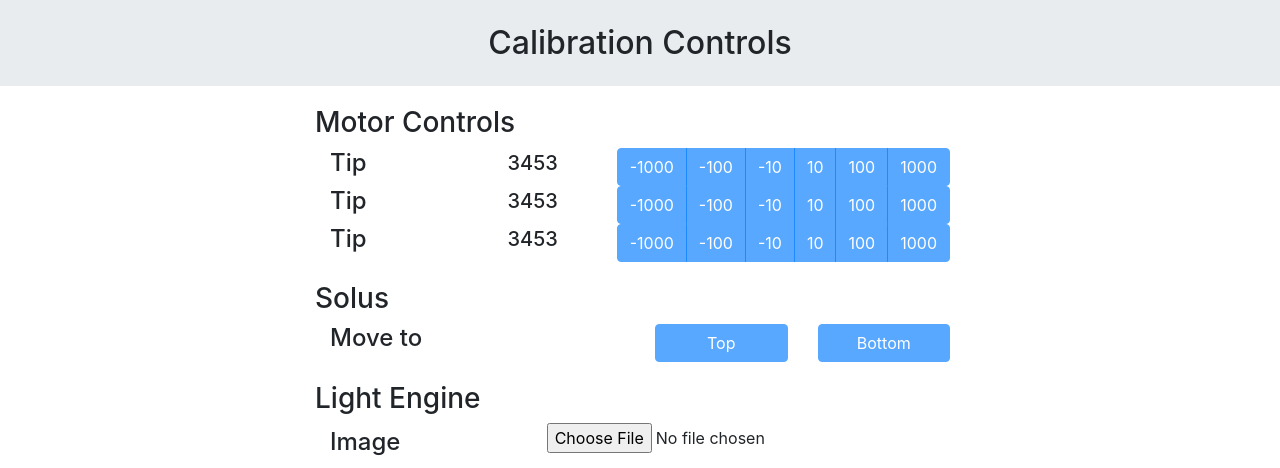
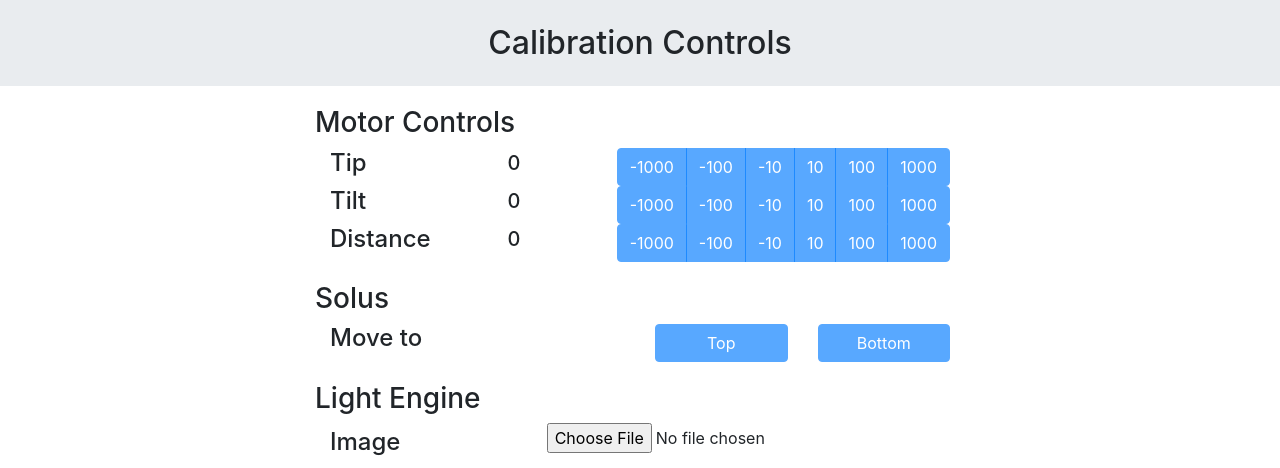
Before and after one commit to 3D-Printing-for-Microfluidics/3D_printer_control, a Flask app: page /calibrate in a window 1280 px wide. Shown: the top 468 px of the page. Run offline with Flask 2, Linux system fonts and the light colour scheme; some libraries are stand-ins or nearby versions.

Commit message:
Finish frontend calibration motor controls

```diff
--- a/printer_server/printer_server/static/js/calibrate.js
+++ b/printer_server/printer_server/static/js/calibrate.js
@@ -23,22 +23,6 @@ var enable_all_buttons = function(){
     $('button').prop('disabled', false);
 }
 
-// var update_print_message = function(message) {
-//     if(!$.isEmptyObject(message)) {
-//         var new_text = `
-//         <div class="row">
-//             <div class="col-4">
-//             ${message.time}
-//             </div>
-//             <div class="col-8">
-//             ${message.text}
-//             </div>
-//         </div>
-//         `;
-//         $("#print-message").append(new_text);
-//     }
-// }
-
 $(document).ready(function(){
 
     var slider = document.getElementById("myRange");
@@ -52,7 +36,6 @@ $(document).ready(function(){
 
     // Set up socket and send message to initialize hardware
     var socket = io.connect("http://" + document.domain + ":" + location.port + "/calibrate");
-    console.log("Sending init from frontend");
 
     disable_all_buttons();
     socket.emit("initialize");
@@ -61,19 +44,23 @@ $(document).ready(function(){
         enable_all_buttons();
     });
 
+    var tipLabel  = document.getElementById("tip-state");
+    var tiltLabel = document.getElementById("tilt-state");
+    var distLabel = document.getElementById("dist-state");
 
-
-
-    $(".btn-tip").click(function() {
-        // disable_solus_buttons();
-        // socket.emit("solus_go_to_top");
-        console.log("tip clicked");
-        // var mybutton = $(this).val();
-        var mybutton = $(this).text();
-        console.log(mybutton);
-        socket.emit("tip", { "axis": "tip", "move": mybutton });
+    $(".mtr-cntrl-btn").click(function() {
+        var steps = $(this).text();
+        var axis = $(this).parent().attr('aria-label')
+        if (axis == "Tip") {
+            tipLabel.innerHTML = Number(tipLabel.innerHTML) + Number(steps);
+        } else if (axis == "Tilt") {
+            tiltLabel.innerHTML = Number(tiltLabel.innerHTML) + Number(steps);
+        } else if (axis == "Distance") {
+            distLabel.innerHTML = Number(distLabel.innerHTML) + Number(steps);
+        }
+        disable_calibration_motor_buttons();
+        socket.emit("calibration_motor", {"axis": axis, "steps": steps});
     });
-
 
     $("#solus-top-btn").click(function() {
         disable_solus_buttons();
@@ -89,46 +76,8 @@ $(document).ready(function(){
         enable_solus_buttons();
     });
 
-    // socket.on("busy", function(message) {
-    //     $("#printer-state").text("3D Printer is Busy");
-    //     // show_btn();
-    //     start_job_id = "";
-    //     $(".clickable-row").removeClass("table-success");
-    //     update_print_message(message);
-    // });
-
-    // socket.on("uninitialized", function(message) {
-    //     $("#printer-state").text("Uninitialized");
-    //     // show_btn("#init-btn, #shutdown-btn");
-    // });
-
-
-    // socket.on("shutdown completed", function(message) {
-    //     $("html").text("3D printer has been shutdown");
-    // });
-
-    // socket.on("shutdown failed", function(message) {
-    //     // TODO: add a warning window
-    //     update_print_message(message);
-    // });
-
-
-
-    // $("#print-alert-confirm").click(function() {
-    //     var operation = $("#print-alert-title").text();
-    //     var msg;
-
-    //     if (operation === "Start") {
-    //         msg = {job: start_job_id};
-    //     } else if (operation === "Delete Job") {
-    //         msg = {job: delete_job_id};
-    //     } else {
-    //         msg = {};
-    //     }
-    //     socket.emit(operation.toLowerCase(), msg);
-    //     $("#print-alert-title").text("");
-    //     $("#print-alert-body").text("");
-    // });
-
+    socket.on("calibration_motor_done", function() {
+        enable_calibration_motor_buttons();
+    });
 
 });
--- a/printer_server/printer_server/templates/calibrate.html
+++ b/printer_server/printer_server/templates/calibrate.html
@@ -26,54 +26,54 @@
             <h4>Tip</h3>
         </div>
         <div class="col-1">
-            <h5 class="col text-left" id='tip-state'>3453</h5>
+            <h5 class="col text-left" id='tip-state'>0</h5>
         </div>
         <div class="col-8 text-right">
             <div class="btn-group" role="group" aria-label="Tip">
-                <button type="button" class="btn btn-primary btn-tip" >-1000</button>
-                <button type="button" class="btn btn-primary btn-tip">-100</button>
-                <button type="button" class="btn btn-primary btn-tip">-10</button>
-                <button type="button" class="btn btn-primary btn-tip">10</button>
-                <button type="button" class="btn btn-primary btn-tip">100</button>
-                <button type="button" class="btn btn-primary btn-tip">1000</button>
+                <button type="button" class="btn btn-primary mtr-cntrl-btn" >-1000</button>
+                <button type="button" class="btn btn-primary mtr-cntrl-btn">-100</button>
+                <button type="button" class="btn btn-primary mtr-cntrl-btn">-10</button>
+                <button type="button" class="btn btn-primary mtr-cntrl-btn">10</button>
+                <button type="button" class="btn btn-primary mtr-cntrl-btn">100</button>
+                <button type="button" class="btn btn-primary mtr-cntrl-btn">1000</button>
             </div>
         </div>
     </div>
-    <!-- Tip -->
+    <!-- Tilt -->
     <div class="row align-items-center">
         <div class="col-3 text-left">
-            <h4>Tip</h3>
+            <h4>Tilt</h3>
         </div>
         <div class="col-1">
-            <h5 class="col text-left" id='tip-state'>3453</h5>
+            <h5 class="col text-left" id='tilt-state'>0</h5>
         </div>
         <div class="col-8 text-right">
-            <div class="btn-group" role="group" aria-label="Tip">
-                <button type="button" class="btn btn-primary">-1000</button>
-                <button type="button" class="btn btn-primary">-100</button>
-                <button type="button" class="btn btn-primary">-10</button>
-                <button type="button" class="btn btn-primary">10</button>
-                <button type="button" class="btn btn-primary">100</button>
-                <button type="button" class="btn btn-primary">1000</button>
+            <div class="btn-group" role="group" aria-label="Tilt">
+                <button type="button" class="btn btn-primary mtr-cntrl-btn">-1000</button>
+                <button type="button" class="btn btn-primary mtr-cntrl-btn">-100</button>
+                <button type="button" class="btn btn-primary mtr-cntrl-btn">-10</button>
+                <button type="button" class="btn btn-primary mtr-cntrl-btn">10</button>
+                <button type="button" class="btn btn-primary mtr-cntrl-btn">100</button>
+                <button type="button" class="btn btn-primary mtr-cntrl-btn">1000</button>
             </div>
         </div>
     </div>
-    <!-- Tip -->
+    <!-- Distance -->
     <div class="row align-items-center">
         <div class="col-3 text-left">
-            <h4>Tip</h3>
+            <h4>Distance</h3>
         </div>
         <div class="col-1">
-            <h5 class="col text-left" id='tip-state'>3453</h5>
+            <h5 class="col text-left" id='dist-state'>0</h5>
         </div>
         <div class="col-8 text-right">
-            <div class="btn-group" role="group" aria-label="Tip">
-                <button type="button" class="btn btn-primary">-1000</button>
-                <button type="button" class="btn btn-primary">-100</button>
-                <button type="button" class="btn btn-primary">-10</button>
-                <button type="button" class="btn btn-primary">10</button>
-                <button type="button" class="btn btn-primary">100</button>
-                <button type="button" class="btn btn-primary">1000</button>
+            <div class="btn-group" role="group" aria-label="Distance">
+                <button type="button" class="btn btn-primary mtr-cntrl-btn">-1000</button>
+                <button type="button" class="btn btn-primary mtr-cntrl-btn">-100</button>
+                <button type="button" class="btn btn-primary mtr-cntrl-btn">-10</button>
+                <button type="button" class="btn btn-primary mtr-cntrl-btn">10</button>
+                <button type="button" class="btn btn-primary mtr-cntrl-btn">100</button>
+                <button type="button" class="btn btn-primary mtr-cntrl-btn">1000</button>
             </div>
         </div>
     </div>
```
